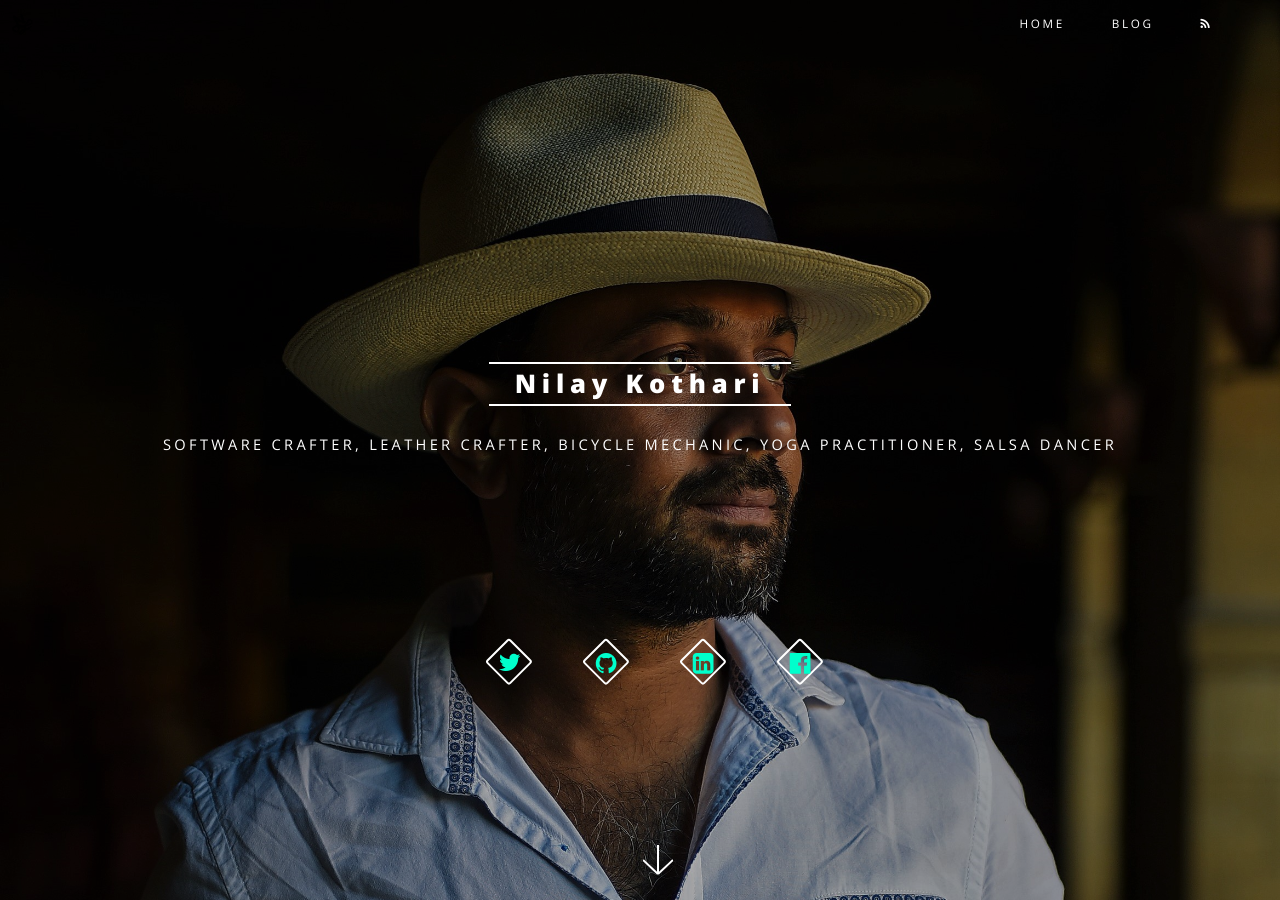
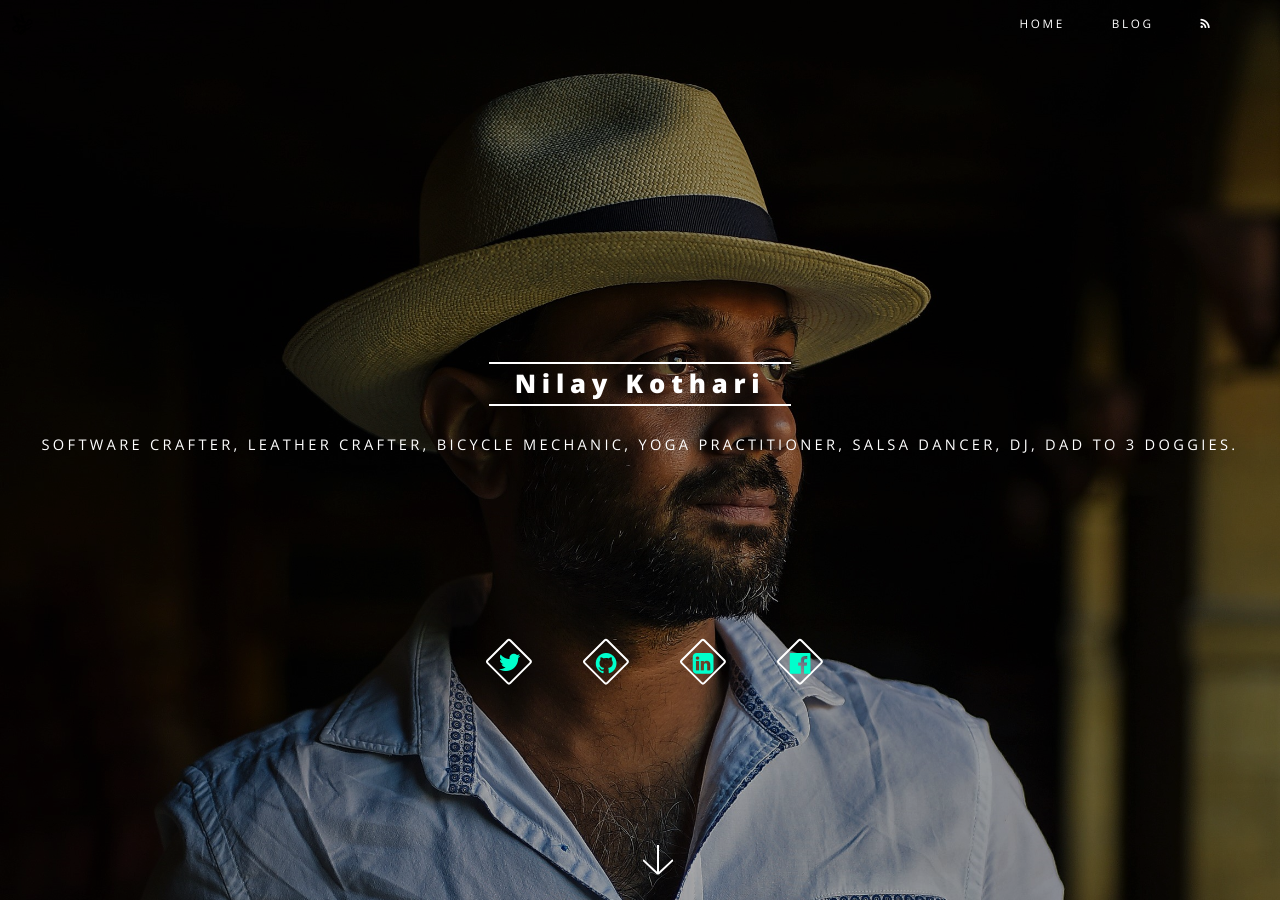
Before and after one commit to nilaymk/nilaymk.github.io, a Jekyll site: the page built from index.md, in a window 1280 px wide and 900 px high. Built offline with Jekyll 4.4.1, drawn with Linux system fonts in a browser that asks for light colours; some of the changed text lies outside the part shown.

```diff
--- a/_config.yml
+++ b/_config.yml
@@ -12,23 +12,24 @@
 
 # Site settings
 title: Nilay Kothari
-description: Software Crafter, Leather Crafter, Bicycle Mechanic, Yoga Practitioner, Salsa Dancer
+description: Software Crafter, Leather Crafter, Bicycle Mechanic, Yoga Practitioner,
+             Salsa Dancer, DJ, dad to 3 doggies.
 owner:
-  name: Nilay Kothari # or company name
+  name: Nilay Kothari
   email: nilyamk@gmail.com
   url: http://nilay.mk
 first_published: 2018 # if migrating another site, the year of your first publish
 baseurl: "" # the subpath of your site, e.g. /blog
-url: "http://nilay.mk" # the base hostname & protocol for your site
+url: "https://nilay.mk" # the base hostname & protocol for your site
 lang: en-uk
 
 # on landing page
 # - set the greeting only if you want to display the first green section
-greeting:
-  title: Welcome!
-  text: I hope you enjoy my collection
+# greeting:
+#  title: Welcome!
+#  text: I hope you enjoy my collection
 # - title for your blog's featured posts
-features-title: Featured blog
+features-title: Featured blogs
 # - displayed at the bottom
 closing-head: Thanks for visiting
 closing-para: Feel free to get in touch. Cheers!
--- a/blog/blogs.html
+++ b/blog/blogs.html
@@ -3,6 +3,8 @@ key: 2
 title: Blog
 permalink: /blog/
 layout: page
+image: pic02.jpg
+options: nolanding
 ---
 
 {%  if site.posts %}{%
```
